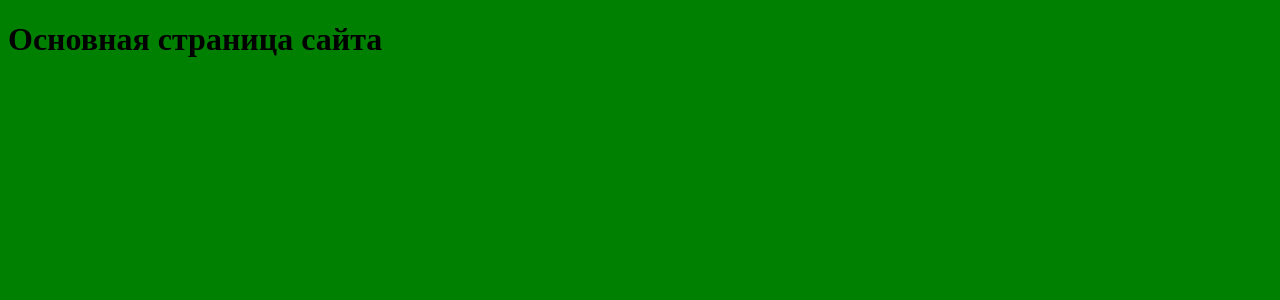
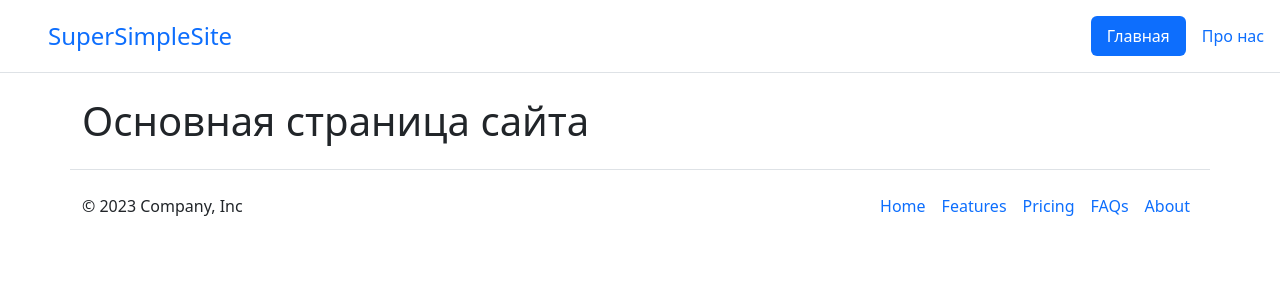
Before and after one commit to Kalinichev/Simple_Flask, a Flask app: page / in a window 1280 px wide. Shown: the top 300 px of the page. Run offline with Flask 3, Linux system fonts and the light colour scheme.

Commit message:
simple header and footer

```diff
--- a/static/css/main.css
+++ b/static/css/main.css
@@ -1,3 +1,3 @@
 body {
-    background: green;
+    /* background: green; */
 }
--- a/templates/about.html
+++ b/templates/about.html
@@ -5,5 +5,7 @@
 {% endblock %}
 
 {% block body %}
-Страница про нас
+<div class="container">
+    Страница про нас
+</div>
 {% endblock %}
--- a/templates/base.html
+++ b/templates/base.html
@@ -6,9 +6,36 @@
           content="width=device-width, user-scalable=no, initial-scale=1.0, maximum-scale=1.0, minimum-scale=1.0">
     <meta http-equiv="X-UA-Compatible" content="ie=edge">
     <link rel="stylesheet" href="{{ url_for('static', filename='css/main.css') }}">
+    <link rel="stylesheet" href="https://cdn.jsdelivr.net/npm/bootstrap@5.2.3/dist/css/bootstrap.min.css">
     <title>{% block title %}{% endblock %}</title>
 </head>
 <body>
+    <header class="d-flex flex-wrap justify-content-center py-3 mb-4 border-bottom">
+      <a href="/" class="d-flex align-items-center mb-3 mb-md-0 me-md-auto link-body-emphasis text-decoration-none">
+        <svg class="bi me-2" width="40" height="32"><use xlink:href="#bootstrap"></use></svg>
+        <span class="fs-4">SuperSimpleSite</span>
+      </a>
+
+      <ul class="nav nav-pills">
+        <li class="nav-item"><a href="/" class="nav-link active" aria-current="page">Главная</a></li>
+        <li class="nav-item"><a href="/about" class="nav-link">Про нас</a></li>
+      </ul>
+    </header>
     <h1>{% block body %}{% endblock %}</h1>
+    <footer class="container d-flex flex-wrap justify-content-between align-items-center py-3 my-4 border-top">
+    <p class="col-md-4 mb-0 text-body-secondary">© 2023 Company, Inc</p>
+
+    <a href="/" class="col-md-4 d-flex align-items-center justify-content-center mb-3 mb-md-0 me-md-auto link-body-emphasis text-decoration-none">
+      <svg class="bi me-2" width="40" height="32"><use xlink:href="#bootstrap"></use></svg>
+    </a>
+
+    <ul class="nav col-md-4 justify-content-end">
+      <li class="nav-item"><a href="#" class="nav-link px-2 text-body-secondary">Home</a></li>
+      <li class="nav-item"><a href="#" class="nav-link px-2 text-body-secondary">Features</a></li>
+      <li class="nav-item"><a href="#" class="nav-link px-2 text-body-secondary">Pricing</a></li>
+      <li class="nav-item"><a href="#" class="nav-link px-2 text-body-secondary">FAQs</a></li>
+      <li class="nav-item"><a href="#" class="nav-link px-2 text-body-secondary">About</a></li>
+    </ul>
+  </footer>
 </body>
 </html>
--- a/templates/index.html
+++ b/templates/index.html
@@ -5,5 +5,7 @@
 {% endblock %}
 
 {% block body %}
-Основная страница сайта
+<div class="container">
+    Основная страница сайта
+</div>
 {% endblock %}
```
